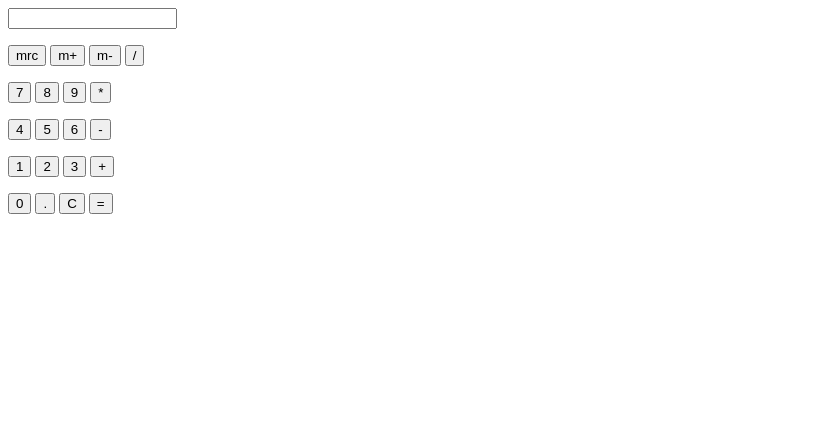
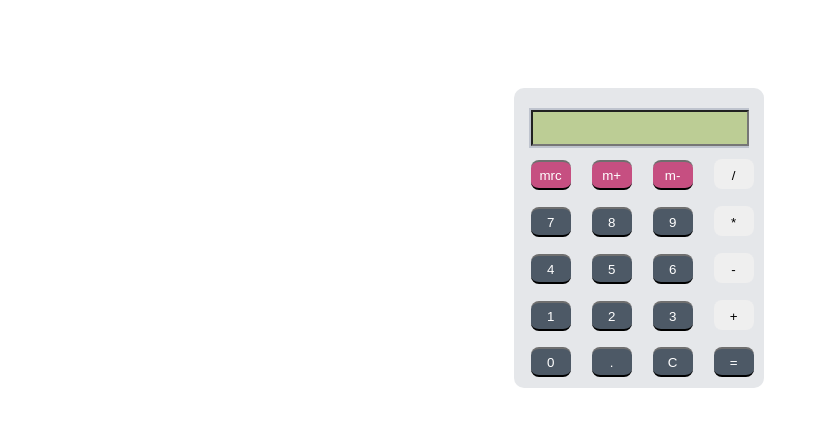
Before and after one commit to AppleNeko/Calculator, a plain HTML site: page index.html in a window 1280 px wide. Shown: the whole page, without its empty margins (0-819 px from the left). Drawn offline with Linux system fonts and the light colour scheme.

Commit message:
Version 1.0 COMPLETION
Yui + Asuna + Kirito (SAO avatar names) = FAMILY

```diff
--- a/calculator.css
+++ b/calculator.css
@@ -1,2 +1,74 @@
 @charset "UTF-8";
 /* CSS Document */
+
+/* Calculator Box */
+.box {
+	background-color: #e5e7ea;
+	height: 300px;
+	width: 250px;
+	border-radius: 10px;
+	position: relative;
+	top: 80px;
+	left: 40%;
+}
+
+/* Display */
+.display {
+	background-color: #bfc4ce;
+	width: 220px;
+	position: relative;
+	left: 15px;
+	top: 20px;
+	height: 40px;
+}
+.display input {
+	position: relative;
+	left: 2px;
+	top: 2px;
+	height: 30px;
+	width: 210px;
+	color: black;
+	background-color: #BCCD95;
+	font-size: 21px;
+	text-align: right;
+}
+
+/* Calculator Buttons */
+.keys {
+	position:relative;
+	top: 15px;
+}
+.button {
+	width: 40px;
+	height: 30px;
+	border: none;
+	border-radius: 8px;
+	margin-left: 17px;
+	cursor: pointer;
+	border-top: 2px solid transparent;
+}
+.button.function {
+	color: white;
+	background-color: #c64f81;
+	border-bottom: black 2px solid;
+	border-top: 2px #6f6f6f solid;
+}
+.button.number {
+	color: white;
+	background-color: #4d5966;
+	border-bottom: black 2px solid;
+	border-top: 2px #6f6f6f solid;
+}
+/* Simulate Button Press */
+.function:active {
+	border-top:black 2px solid;
+	border-bottom: 2px #6f6f6f solid;
+}
+.operator:active {
+	border-top:black 2px solid;
+	border-bottom: #303030 2px solid;
+}
+.number:active {
+	border-top:black 2px solid;
+	border-bottom: 2px #6f6f6f solid;
+}
```
